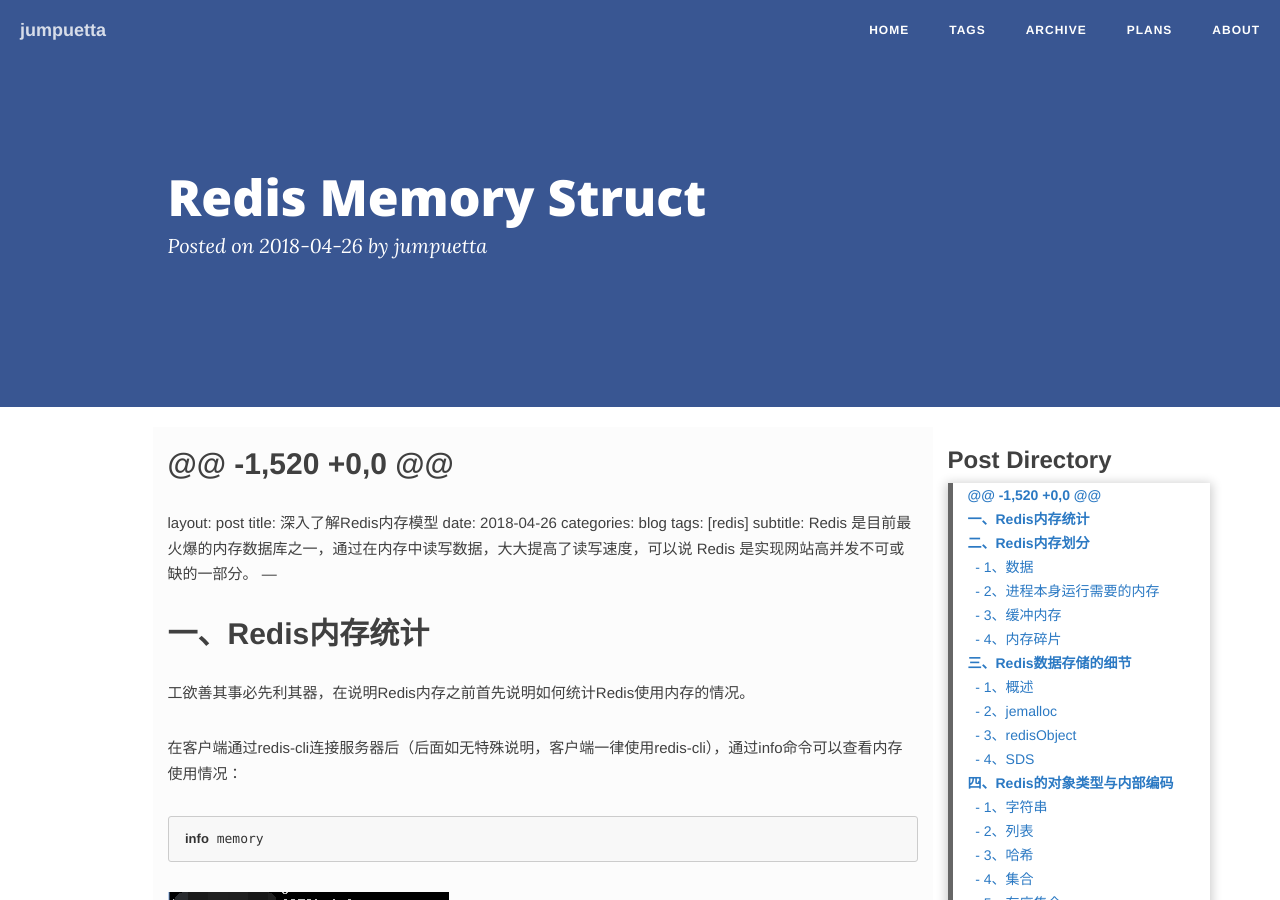
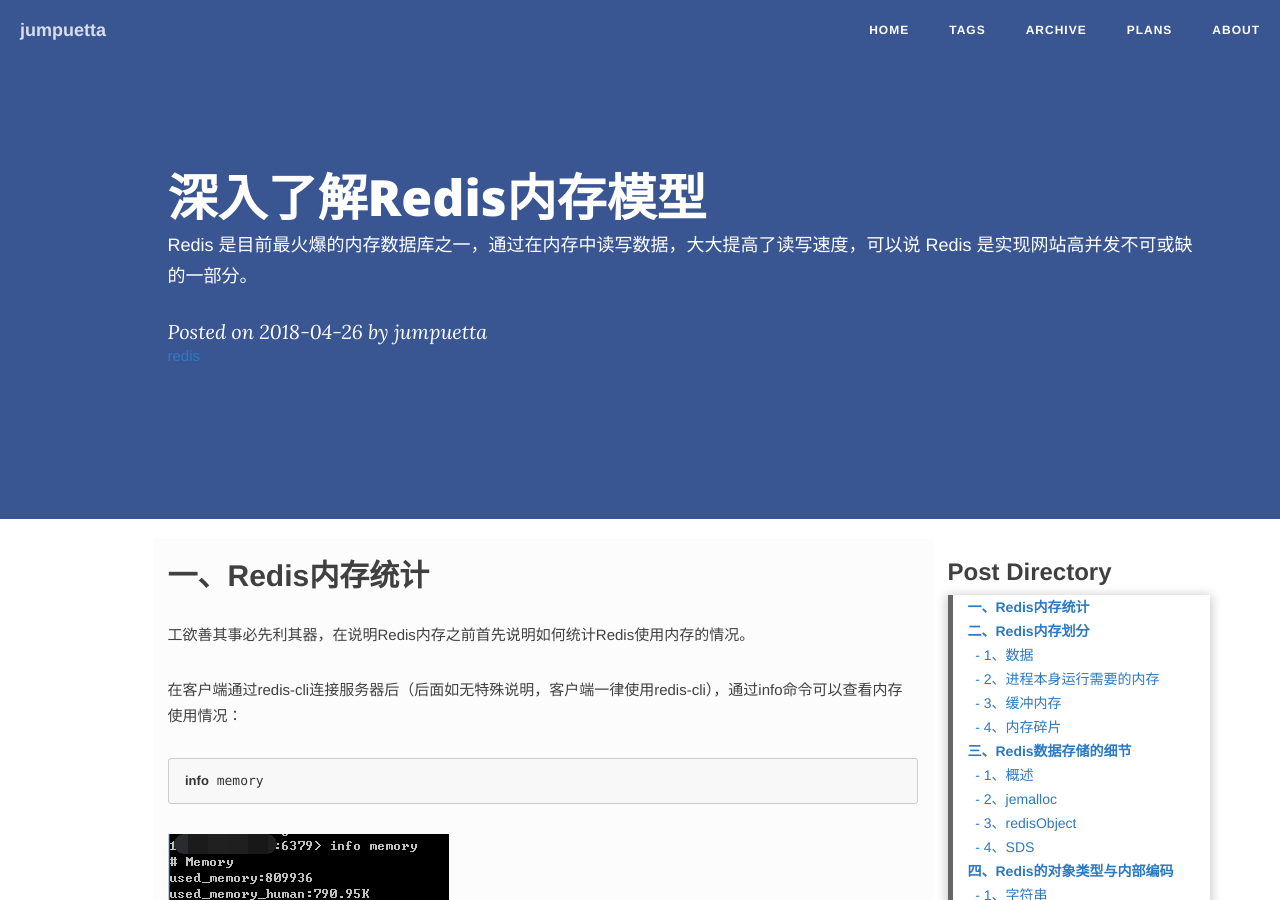
Before and after one commit to jumpuetta/jumpuetta, a Jekyll site: the page built from _posts/2018-04-26-redis-memory-struct.md, in a window 1280 px wide and 900 px high. Built offline with Jekyll 4.4.1, drawn with Linux system fonts in a browser that asks for light colours; nearby versions of some CDN libraries; our own code applies the rules of GitHub Pages for plain Markdown files; comment, search, counter and statistics services are not loaded.

Commit message:
modify
modify

```diff
--- a/_posts/2018-04-26-redis-memory-struct.md
+++ b/_posts/2018-04-26-redis-memory-struct.md
@@ -1,4 +1,3 @@
-@@ -1,520 +0,0 @@
 ---
 layout: post
 title: 深入了解Redis内存模型
```
